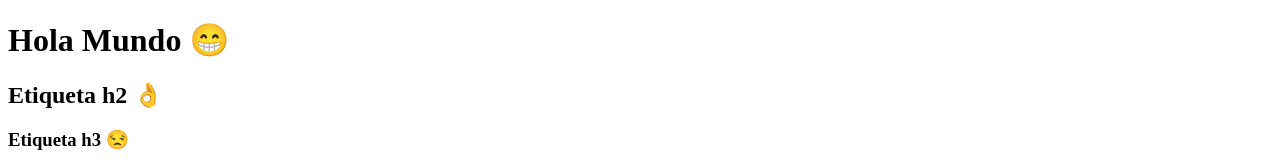
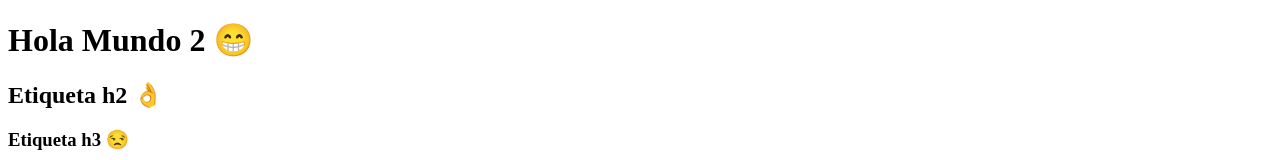
Before and after one commit to slipknot1111111111-code/BootCampG706, a plain HTML site: page mision_1/frontend/index.html in a window 1280 px wide. Shown: the top 160 px of the page. Drawn offline with Linux system fonts and the light colour scheme.

Commit message:
segundo commit

```diff
--- a/mision_1/frontend/index.html
+++ b/mision_1/frontend/index.html
@@ -9,7 +9,7 @@
 
 <body>
     <!-- comantario -->
-    <h1>Hola Mundo 😁</h1>
+    <h1>Hola Mundo 2 😁</h1>
     <h2>Etiqueta h2 👌</h2>
     <h3>Etiqueta h3 😒</h3>
     <h4>Etiqueta h6 🤣</h4>
```
